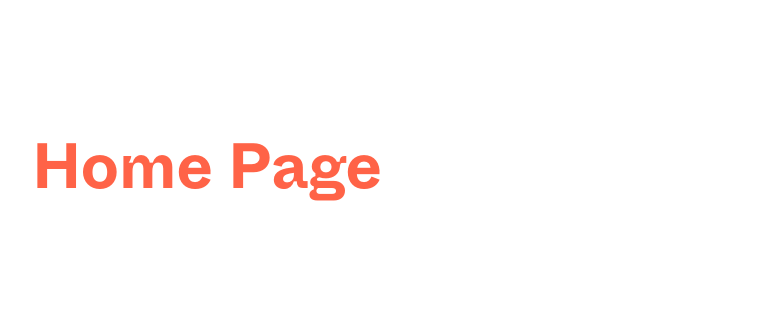
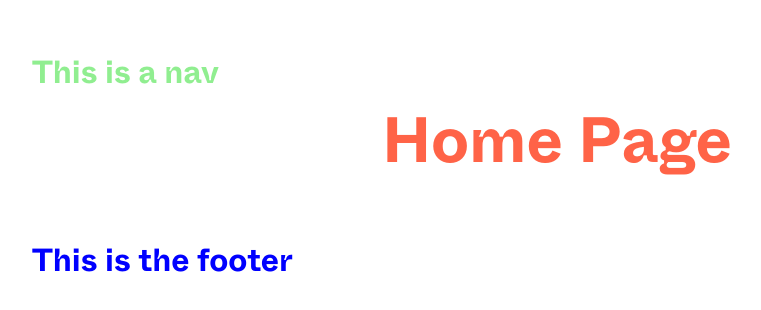
Before and after one commit to leireomadina/figma-store-clone, a Vue app: page / in a window 1280 px wide. Shown: the part 232-542 px from the top of the page, without its empty margins (258-1019 px from the left). Built offline with nearby package versions, Linux system fonts and the light colour scheme.

Commit message:
Add base layout components

```diff
--- /dev/null
+++ b/src/components/layout/TheFooter.vue
@@ -0,0 +1,9 @@
+<template>
+  <footer>This is the footer</footer>
+</template>
+
+<style lang="scss">
+footer {
+  color: blue;
+}
+</style>
--- /dev/null
+++ b/src/components/layout/TheHeader.vue
@@ -0,0 +1,11 @@
+<template>
+  <header>
+    <nav>This is a nav</nav>
+  </header>
+</template>
+
+<style lang="scss">
+nav {
+  color: lightgreen;
+}
+</style>
--- /dev/null
+++ b/src/layouts/DefaultLayout.vue
@@ -0,0 +1,28 @@
+<template>
+  <the-header></the-header>
+  <main>
+    <slot></slot>
+  </main>
+  <the-footer></the-footer>
+</template>
+
+<script>
+import TheHeader from "../components/layout/TheHeader.vue";
+import TheFooter from "../components/layout/TheFooter.vue";
+
+export default {
+  components: {
+    TheHeader,
+    TheFooter,
+  },
+};
+</script>
+
+<style lang="scss">
+nav {
+  color: lightgreen;
+}
+footer {
+  color: blue;
+}
+</style>
--- a/src/views/HomeView.vue
+++ b/src/views/HomeView.vue
@@ -1,5 +1,14 @@
 <template>
-  <main>
+  <default-layout>
     <h1>Home Page</h1>
-  </main>
+  </default-layout>
 </template>
+
+<script>
+import DefaultLayout from "../layouts/DefaultLayout.vue";
+export default {
+  components: {
+    DefaultLayout,
+  },
+};
+</script>
```
